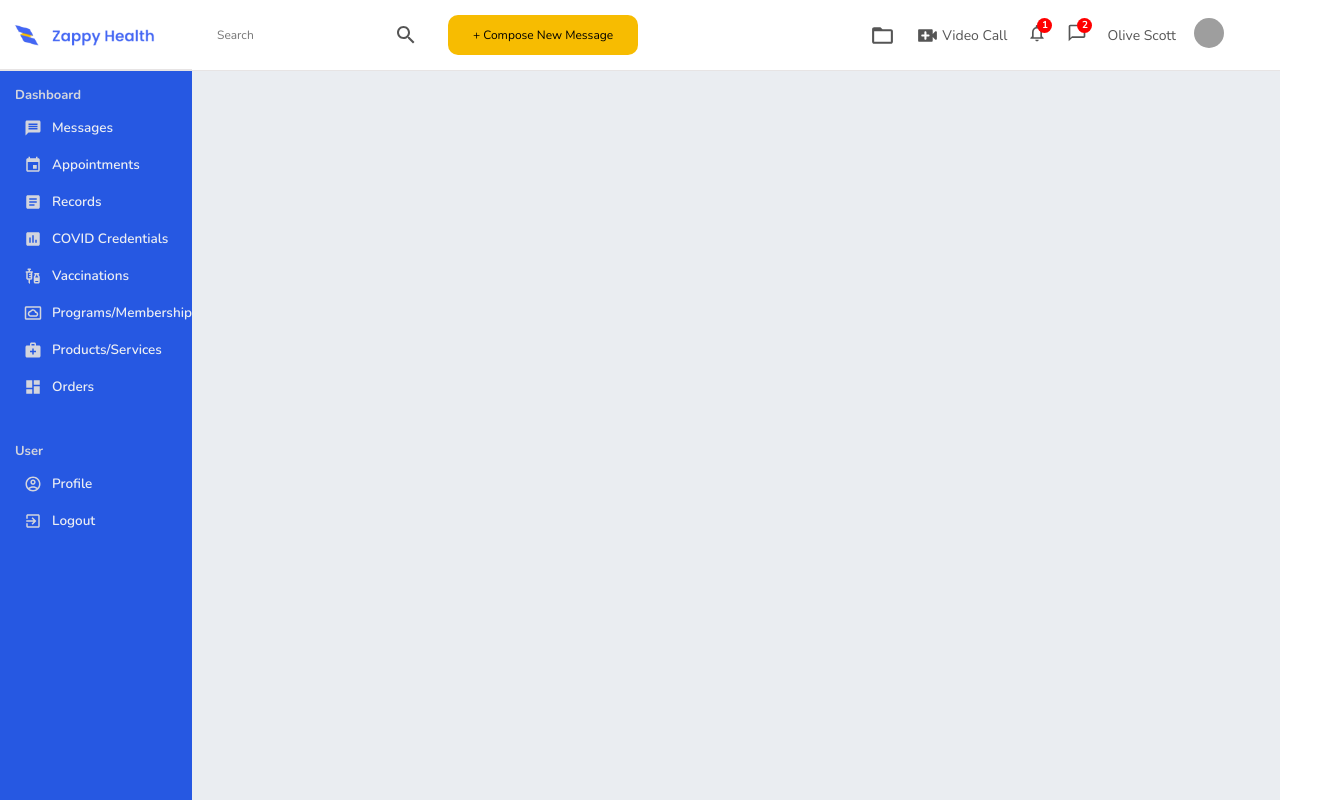
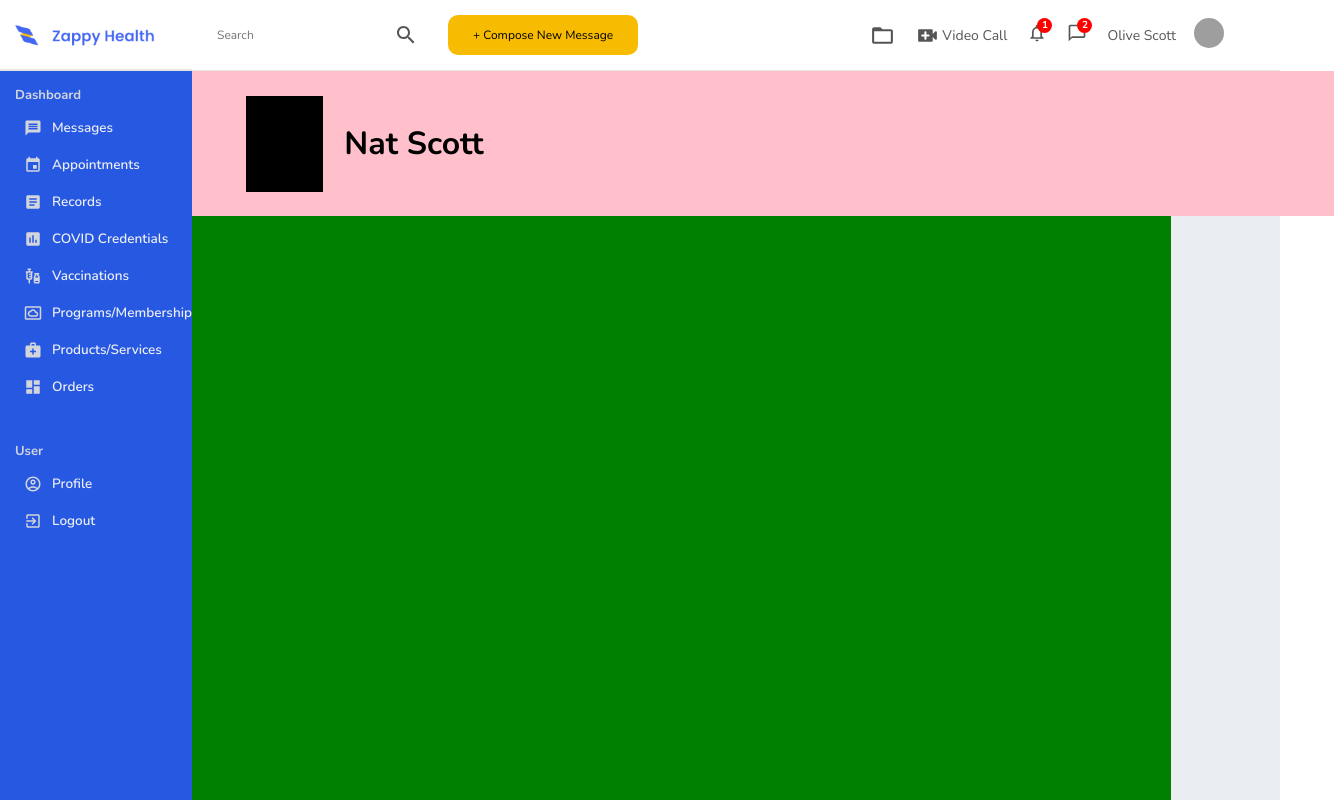
Before and after one commit to nascott94/telahealth-portal, a React (Create React App) app: page /profile in a window 1280 px wide. Shown: the top 800 px of the page, 1334 px wide, since content can reach past the window. Built offline with nearby package versions, Linux system fonts and the light colour scheme; grey boxes are pictures that could not be loaded.

Commit message:
fixing fixing

```diff
--- a/src/pages/ProfileSettings.js
+++ b/src/pages/ProfileSettings.js
@@ -4,20 +4,20 @@ import Navbar from "../components/homepage/Navbar";
 import Sidebar from "../components/homepage/Sidebar";
 
 const Container = styled.div`
-  height: 100vh;
+  height: 100%;
   width: 100%;
   display: flex;
   flex-direction: row;
 `;
 
 const LeftContainer = styled.div`
-  height: 100vh;
+  height: 100%;
   width: 15%;
   background-color: blue;
 `;
 
 const RightContainer = styled.div`
-  height: 100%;
+  height: 100vh;
   width: 85%;
   background-color: #eaedf1;
   display: flex;
@@ -32,6 +32,29 @@ const RightMain = styled.div`
   flex-direction: column;
 `;
 
+const RightMainTop = styled.div`
+  height: 20vh;
+  width: 100%;
+  background-color: pink;
+  display: flex;
+  align-items: center;
+  justify-content: flex-start;
+  padding-left: 5%;
+`;
+
+const Pic = styled.div`
+  height: 12vh;
+  width: 7%;
+  background-color: black;
+  margin-right: 2%;
+`;
+
+const RightMainBottomComponentContainer = styled.div`
+  height: 90vh;
+  width: 90%;
+  background-color: green;
+`;
+
 const ProfileSettings = () => {
   return (
     <>
@@ -41,7 +64,13 @@ const ProfileSettings = () => {
         </LeftContainer>
         <RightContainer>
           <Navbar></Navbar>
-          <RightMain></RightMain>
+          <RightMain>
+            <RightMainTop>
+              <Pic></Pic>
+              <h1>Nat Scott</h1>
+            </RightMainTop>
+            <RightMainBottomComponentContainer></RightMainBottomComponentContainer>
+          </RightMain>
         </RightContainer>
       </Container>
     </>
```
